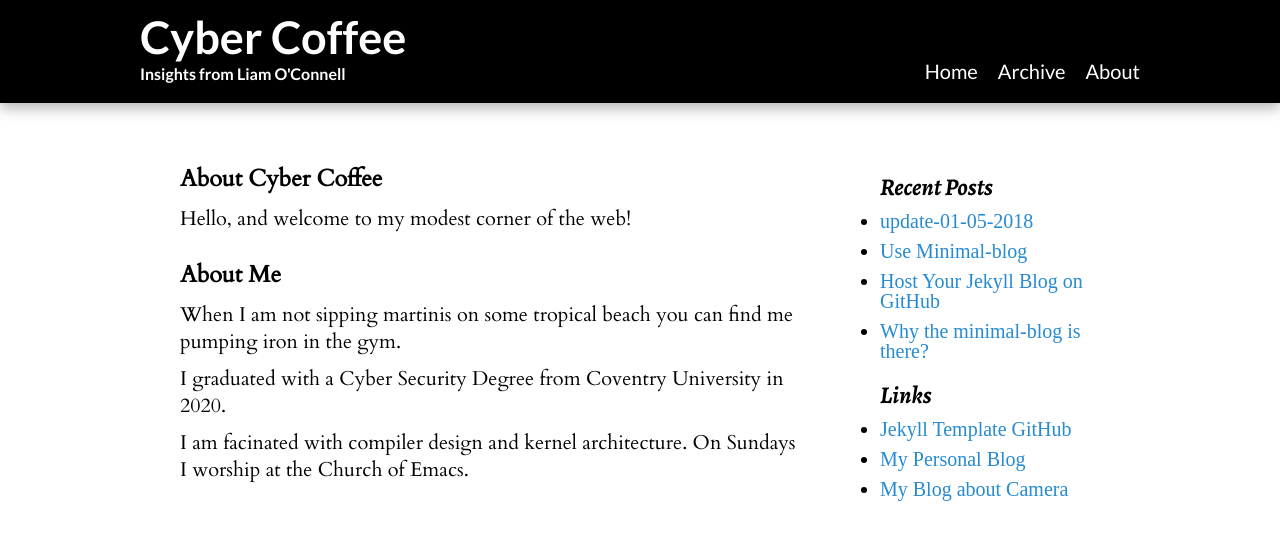
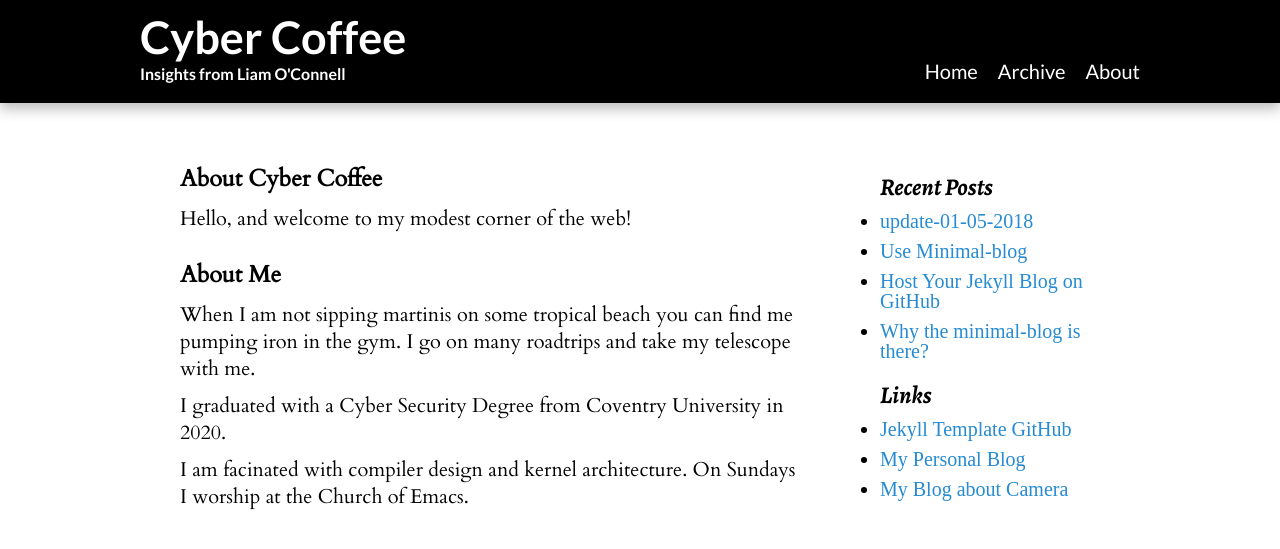
Before and after one commit to lpoconnell/CyberCoffee, a Jekyll site: the page built from list.html, in a window 1280 px wide. Shown: the top 549 px of the page. Built offline with Jekyll 4.4.1, drawn with Linux system fonts in a browser that asks for light colours; some web fonts are replaced.

Commit message:
Update list.html

```diff
--- a/list.html
+++ b/list.html
@@ -5,6 +5,6 @@ layout: default
 <p>Hello, and welcome to my modest corner of the web!</p>
 <br>
 <h3>About Me</h3>
-<p>When I am not sipping martinis on some tropical beach you can find me pumping iron in the gym.</p>
-<p>I graduated with a Cyber Security Degree from Coventry University in 2020.</p>
+<p>When I am not sipping martinis on some tropical beach you can find me pumping iron in the gym. I go on many roadtrips and take my telescope with me.</p>
+<p>I graduated with a Cyber Security Degree from Coventry University in 2020. </p>
 <p>I am facinated with compiler design and kernel architecture. On Sundays I worship at the Church of Emacs.</p>
```
